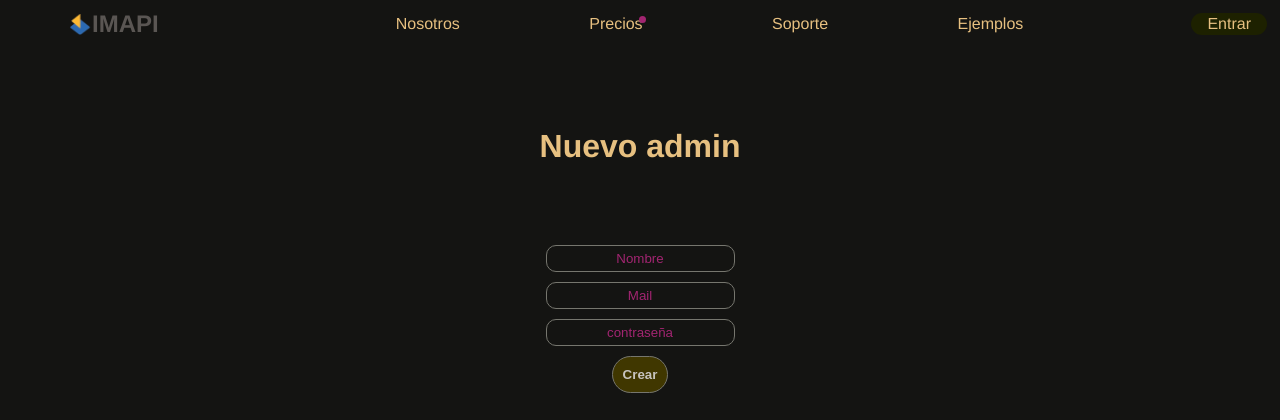
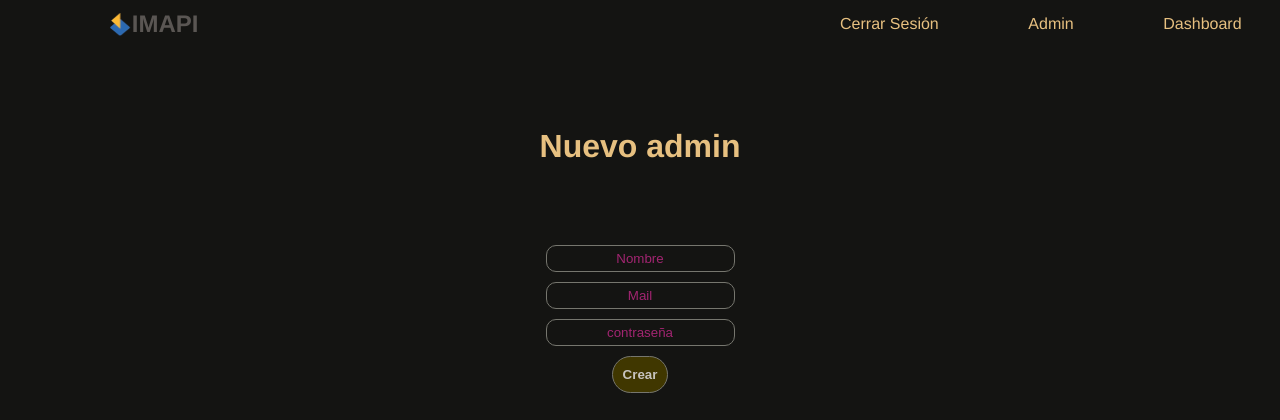
Before and after one commit to Oussamaosman02/imapi, a PHP site: page /admin/add/index.php in a window 1280 px wide. Shown: the top 420 px of the page. Run offline with PHP 8.4, Linux system fonts and the light colour scheme; a user stored in the database is signed in; data comes from the database, SQL or seed files in the repository.

Commit message:
Changing add admin and nav styles

```diff
--- a/admin/add/index.php
+++ b/admin/add/index.php
@@ -32,19 +32,15 @@ if (!$reg) {
     </div>
     <ul>
       <li>
-        <a href="#">Nosotros</a>
+        <a href="/imapi/logout">Cerrar Sesión</a>
       </li>
       <li>
-        <a href="#">Precios</a>
+        <a href="/imapi/admin/">Admin</a>
       </li>
       <li>
-        <a href="#">Soporte</a>
-      </li>
-      <li>
-        <a href="#">Ejemplos</a>
+        <a href="/imapi/dashboard">Dashboard</a>
       </li>
     </ul>
-    <a href="/imapi/dashboard">Entrar</a>
   </nav>
   <h1>Nuevo admin</h1>
   <form action="nuevoadmin.php" method="post">
--- a/src/styles/addadmin.module.css
+++ b/src/styles/addadmin.module.css
@@ -49,10 +49,11 @@ nav {
 
 nav ul {
   display: flex;
-  justify-content: space-evenly;
+  justify-content: flex-end;
   align-items: center;
   text-align: center;
   width: 70%;
+  gap: 10%;
 }
 
 nav div {
@@ -66,32 +67,10 @@ nav div img {
   width: 10%;
 }
 
-nav > a {
-  text-align: center;
-  width: 6%;
-  color: var(--titulos);
-  margin-right: 1%;
-  background-color: var(--verde);
-  padding: 2px;
-  border-radius: 25px;
-}
-
 nav ul li {
   list-style: none;
   color: var(--titulos);
   position: relative;
-}
-
-nav ul li:nth-child(2)::after {
-  position: absolute;
-  content: ".";
-  background-color: var(--rosa);
-  color: transparent;
-  border-radius: 50px;
-  width: 7px;
-  height: 7px;
-  right: -3.5px;
-  top: 1px;
 }
 
 h1 {
```
